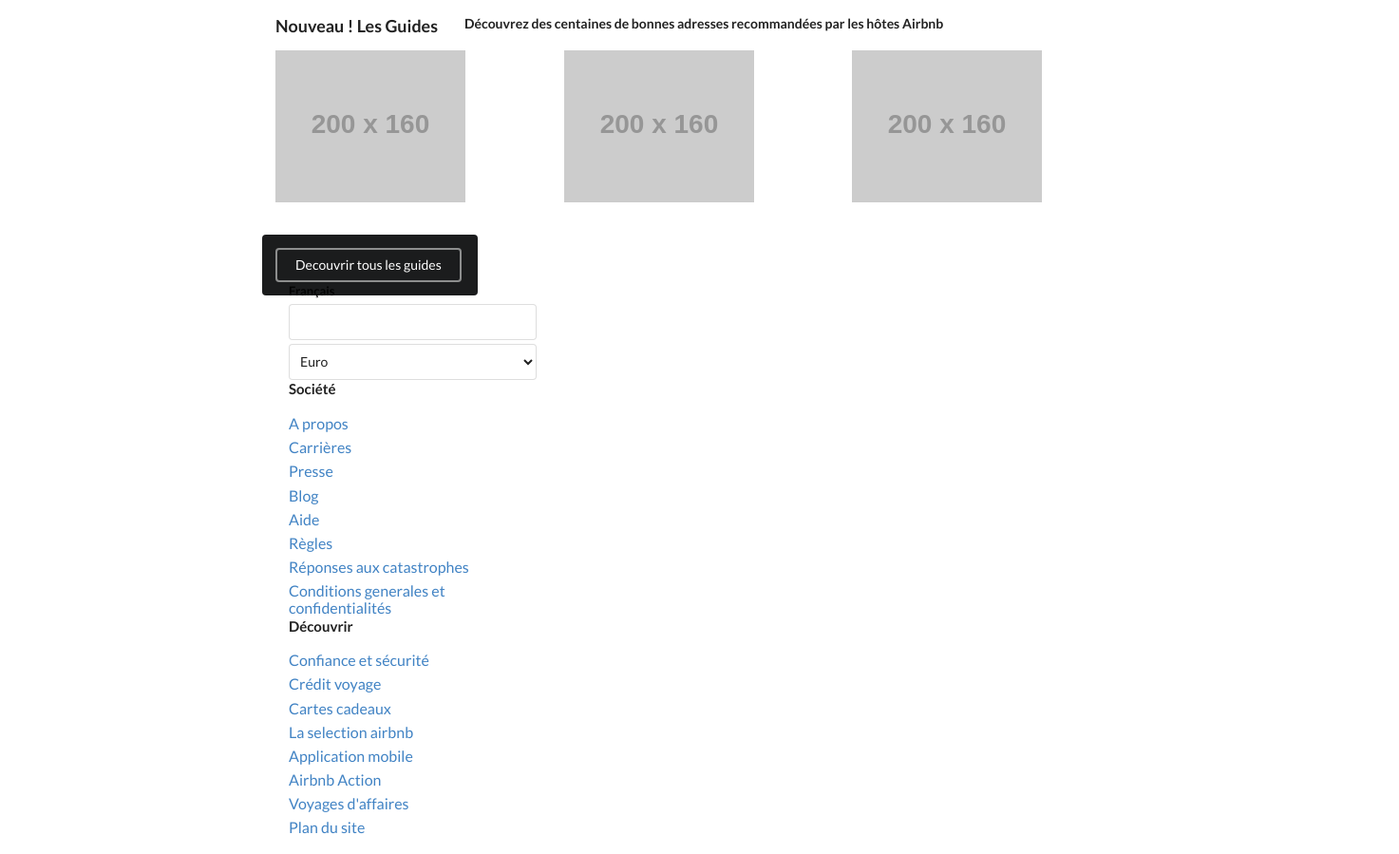
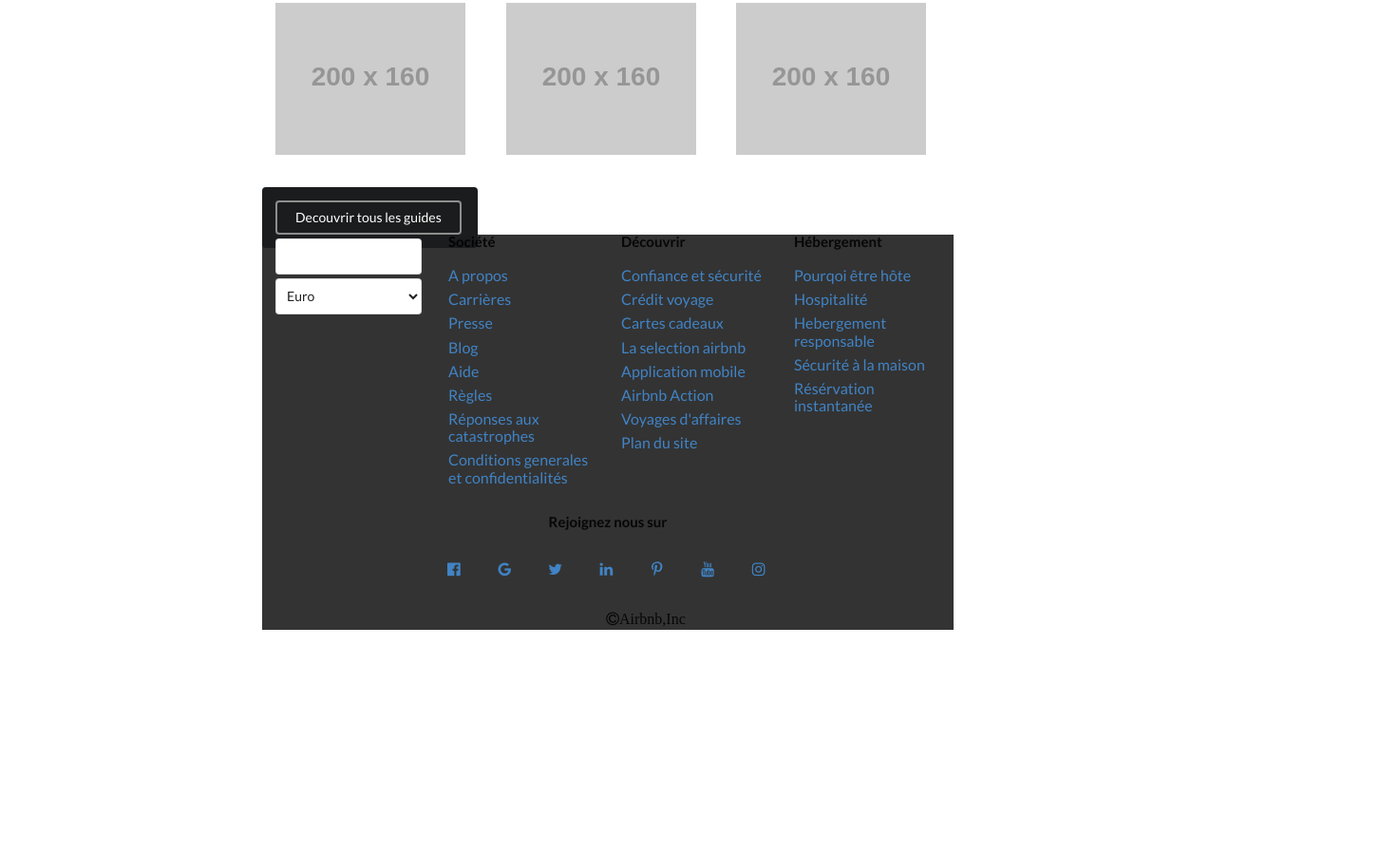
Before and after one commit to Mooncode29/defi-airbnb-semantic, a plain HTML site: page index.html in a window 1280 px wide. Shown: the part 2221-3120 px from the top of the page at 95% size, 1473 px wide, since content can reach past the window. After the commit the page ends 2898 px from the top, so only its background shows below. Drawn offline with Linux system fonts and the light colour scheme; placeholder pictures from the web are drawn by us.

Commit message:
partie irene presque fini

```diff
--- a/index.html
+++ b/index.html
@@ -138,12 +138,13 @@
  <!--ici commence le footer-->
 
 <footer>
-	<div class="ui grid container">
+
+	<div class="ui grid">
 		<div class="row">
 			<div class="four wide column">
 				<div class="ui form">
 					<div class="field">
-	      				<label>Français</label>
+	      				<label></label>
 	      				<div class="ui fluid search selection dropdown">
 	        				<input type="hidden" name="country">
 	        				<select class="ui fluid dropdown">
@@ -160,7 +161,6 @@
                 	<div class="field">
                 		<label></label>
                     		<select class="ui dropdown">
-
                         	<option value="FR">Euro</option>
                         	<option value="D">Euro</option>
                         	<option value="UK">Lst</option>
@@ -168,10 +168,12 @@
                     		</select>
                 	</div>
             	</div>
+        	</div>
 
 			<div class="four wide column">
 				<div class="ui list">
-					<h4><strong>Société</strong></h4>
+					<h4 class="ui header"><strong>Société</strong></h4>
+
 					<div class="item"><a href="#">A propos</a></div>
 					<div class="item"><a href="#"> Carrières</a></div>
 					<div class="item"><a href="#">Presse</a></div>
@@ -186,7 +188,8 @@
 
 			<div class="four wide column">
 				<div class="ui list">
-					<h4><strong>Découvrir</strong></h4>
+					<h4 class="ui header"><strong>Découvrir</strong></h4>
+
 					<div class="item"><a href="#">Confiance et sécurité</a></div>
 					<div class="item"><a href="#">Crédit voyage</a></div>
 					<div class="item"><a href="#">Cartes cadeaux</a></div>
@@ -199,8 +202,9 @@
 			</div>
 
 			<div class="four wide column">
-				<div class="ui list"></div>
-					<h4><strong>Hébergement</strong></h4>
+				<div class="ui list">
+					<h4 class="ui header"><strong>Hébergement</strong></h4>
+
 					<div class="item"><a href="#">Pourqoi être hôte</a></div>
 					<div class="item"><a href="#">Hospitalité</a></div>
 					<div class="item"><a href="#">Hebergement responsable</a></div>
@@ -211,6 +215,30 @@
 		</div>
 
 
+	<div class="row">
+        <div class="ui four wide column centered grid"><h4>Rejoignez nous sur</h4></div>
+    </div>
+
+	<div class="row ">
+        <div class="ui column centered grid">
+            <a href="#"><i class="facebook icon"></i></a>
+            <a href="#"><i class="google icon"></i></a>
+            <a href="#"><i class="twitter icon"></i></a>
+            <a href="#"><i class="linkedin icon"></i></a>
+            <a href="#"><i class="pinterest icon"></i></a>
+            <a href="#"><i class="youtube icon"></i></a>
+            <a href="#"><i class="instagram icon"></i></a>
+        </div>
+    </div>
+
+ 	<div class="row ">
+
+        <div class="ui four wide column centered grid">
+            <i class="copyright icon">Airbnb,Inc</i>
+        </div>
+    </div>
+
+	</div>
 
 </footer>
 </body>
--- a/style.css
+++ b/style.css
@@ -1,9 +1,4 @@
-<<<<<<< HEAD
+
 footer {
 	background-color: #333333;
 }
-=======
-/*div {
-	border: solid black 1px;
-}*/
->>>>>>> 487fbcfa791ddbeebdae22c69871311301af86ee
```
Lines whose indentation alone changed are shown as unchanged.
